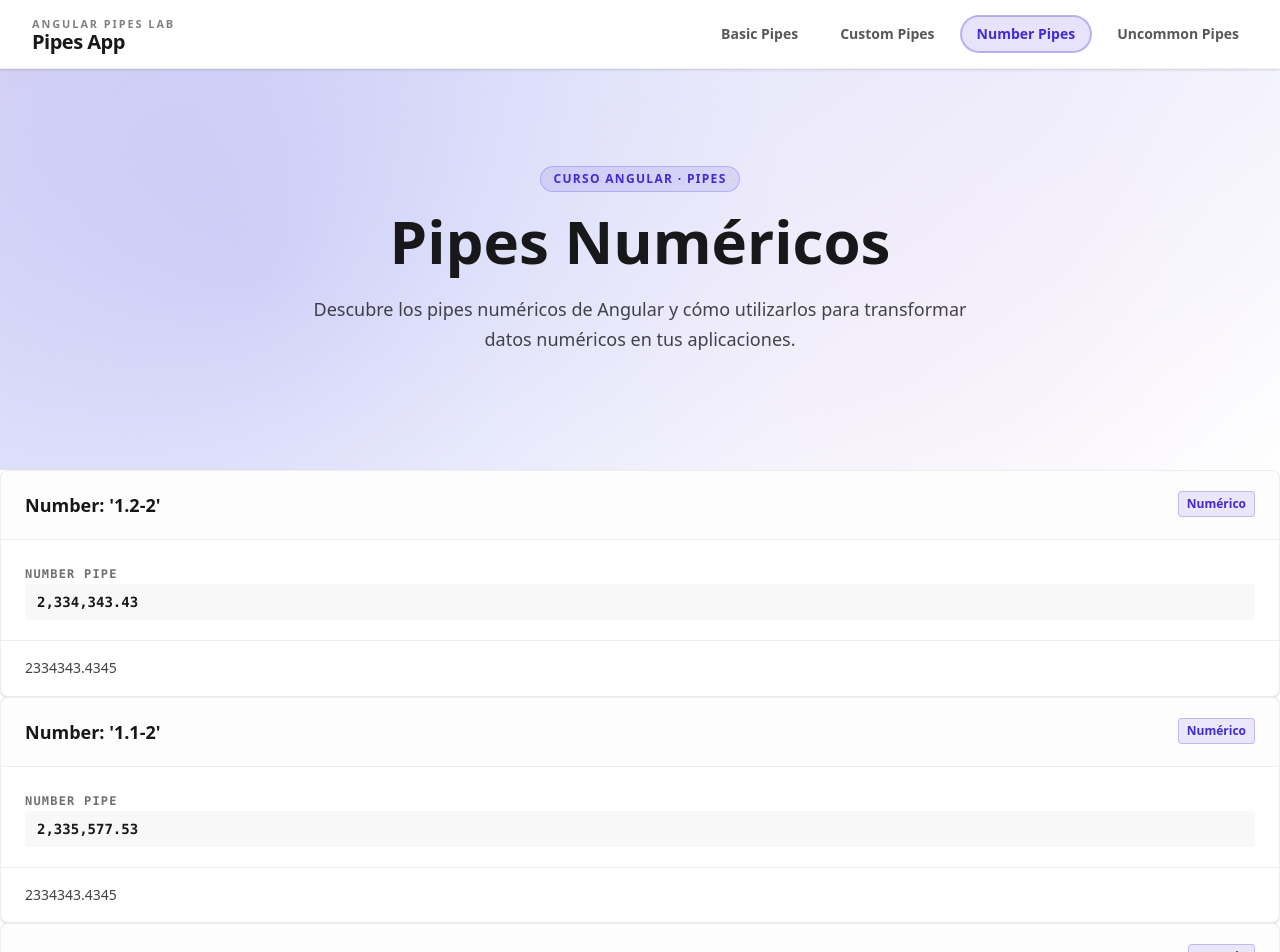
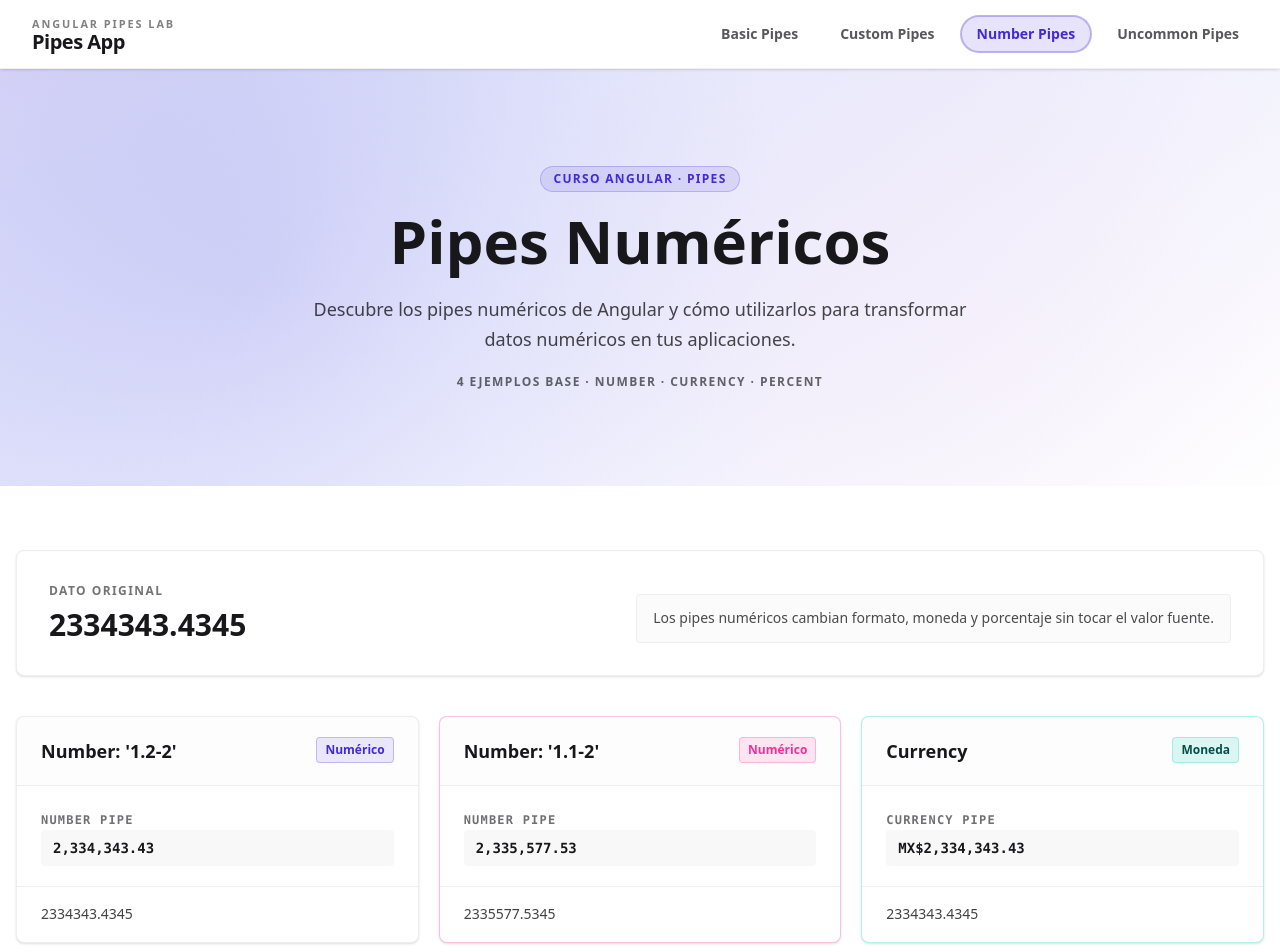
Before and after one commit to PatricioOsorio/angular-devtalles-course, an Angular app in the folder 04-pipes-app/: page /numbers in a window 1280 px wide. Shown: the top 952 px of the page. Built offline with nearby package versions, Linux system fonts and the light colour scheme.

Commit message:
(Sección 12: Pipes) - Decimal, percent y currency

```diff
--- /dev/null
+++ b/04-pipes-app/src/app/pages/numbers-page/numbers-page.css
@@ -0,0 +1,61 @@
+@reference '#styles/app.css';
+
+:host {
+	@apply block;
+}
+
+@layer components {
+	.numbers-showcase {
+		@apply w-full;
+	}
+
+	.ns__showcase {
+		@apply mx-auto max-w-7xl px-4 py-12 md:py-16;
+	}
+
+	.ns__intro-panel {
+		@apply mb-10 grid gap-4 rounded-box border border-base-300 bg-base-100 p-6 shadow-sm sm:p-8 lg:grid-cols-[minmax(0,1fr)_auto] lg:items-end;
+	}
+
+	.ns__intro-copy {
+		@apply min-w-0;
+	}
+
+	.ns__intro-title {
+		@apply mb-2 text-xs font-bold uppercase text-base-content/60;
+		letter-spacing: 0.12em;
+	}
+
+	.ns__intro-source {
+		@apply text-2xl font-black text-base-content sm:text-3xl;
+		letter-spacing: var(--apple-tracking-tighter);
+	}
+
+	.ns__intro-helper {
+		@apply rounded-field border border-base-300 bg-base-200/55 px-4 py-3 text-sm leading-relaxed text-base-content/78;
+	}
+
+	.ns__pipes-grid {
+		@apply grid gap-5 sm:grid-cols-2 xl:grid-cols-3;
+	}
+
+	@media (max-width: 39.99rem) {
+		.ns__intro-helper {
+			@apply text-xs;
+		}
+	}
+
+	@media (prefers-color-scheme: dark) {
+		.ns__intro-title {
+			@apply text-base-content/76;
+		}
+
+		.ns__intro-panel {
+			@apply border-base-content/18 bg-base-100;
+		}
+
+		.ns__intro-helper {
+			@apply border-base-content/20 bg-base-200/70 text-base-content/88;
+		}
+	}
+}
--- a/04-pipes-app/src/app/pages/numbers-page/numbers-page.html
+++ b/04-pipes-app/src/app/pages/numbers-page/numbers-page.html
@@ -1,16 +1,31 @@
+<article class="numbers-showcase">
   <app-page-hero
     titleId="numbers-page-title"
     eyebrow="Curso Angular · Pipes"
     title="Pipes Numéricos"
     lead="Descubre los pipes numéricos de Angular y cómo utilizarlos para transformar datos numéricos en tus aplicaciones."
+    meta="4 ejemplos base · number · currency · percent"
   />
 
+  <section class="ns__showcase" aria-label="Demostración de pipes numéricos">
+    <div class="ns__intro-panel">
+      <div class="ns__intro-copy">
+        <h2 class="ns__intro-title">Dato original</h2>
+        <p class="ns__intro-source">{{ totalSells() }}</p>
+      </div>
+
+      <p class="ns__intro-helper">
+        Los pipes numéricos cambian formato, moneda y porcentaje sin tocar el valor fuente.
+      </p>
+    </div>
+
+    <div class="ns__pipes-grid" role="list">
       <app-pipe-card
         title="Number: '1.2-2'"
         badge="Numérico"
         codeLabel="number pipe"
         [value]="totalSells() | number: '1.2-2'"
-  [description]="totalSells()"
+        [description]="totalSells().toString()"
       />
 
       <app-pipe-card
@@ -18,7 +33,8 @@
         badge="Numérico"
         codeLabel="number pipe"
         [value]="totalSells() + 1234.1 | number: '1.1-2'"
-  [description]="totalSells()"
+        [description]="(totalSells() + 1234.1).toString()"
+        tone="secondary"
       />
 
       <app-pipe-card
@@ -26,7 +42,8 @@
         badge="Moneda"
         codeLabel="currency pipe"
         [value]="totalSells() | currency: 'MXN'"
-  [description]="totalSells()"
+        [description]="totalSells().toString()"
+        tone="accent"
       />
 
       <app-pipe-card
@@ -34,5 +51,8 @@
         badge="Porcentaje"
         codeLabel="percent pipe"
         [value]="percent() | percent"
-  [description]="percent()"
+        [description]="percent().toString()"
       />
+    </div>
+  </section>
+</article>
--- a/04-pipes-app/src/app/pages/numbers-page/numbers-page.ts
+++ b/04-pipes-app/src/app/pages/numbers-page/numbers-page.ts
@@ -7,7 +7,7 @@ import { CurrencyPipe, DecimalPipe, PercentPipe } from '@angular/common';
   selector: 'app-numbers-page',
   imports: [PipeCard, PageHero, DecimalPipe, PercentPipe, CurrencyPipe],
   templateUrl: './numbers-page.html',
-  styles: ``,
+  styleUrl: './numbers-page.css',
 })
 export default class NumbersPage {
   readonly totalSells = signal(2_334_343.4345);
```
Lines whose indentation alone changed are shown as unchanged.
